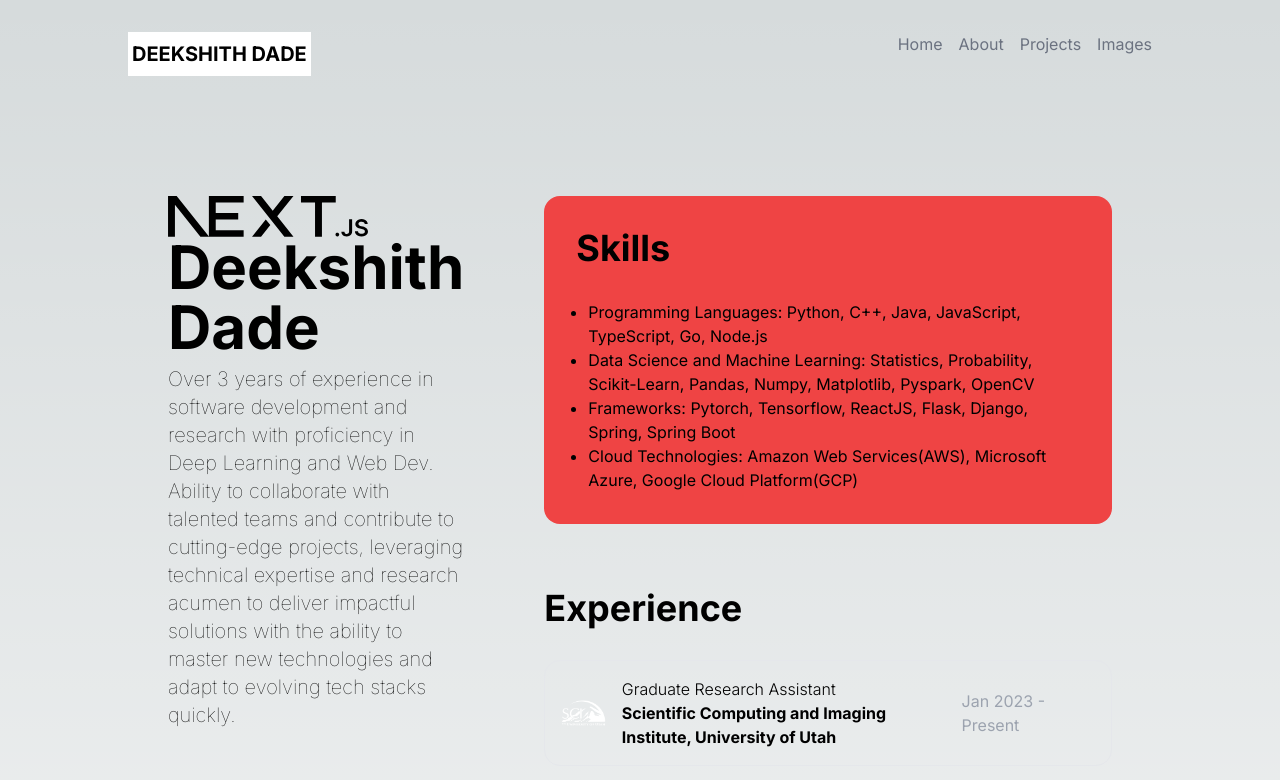
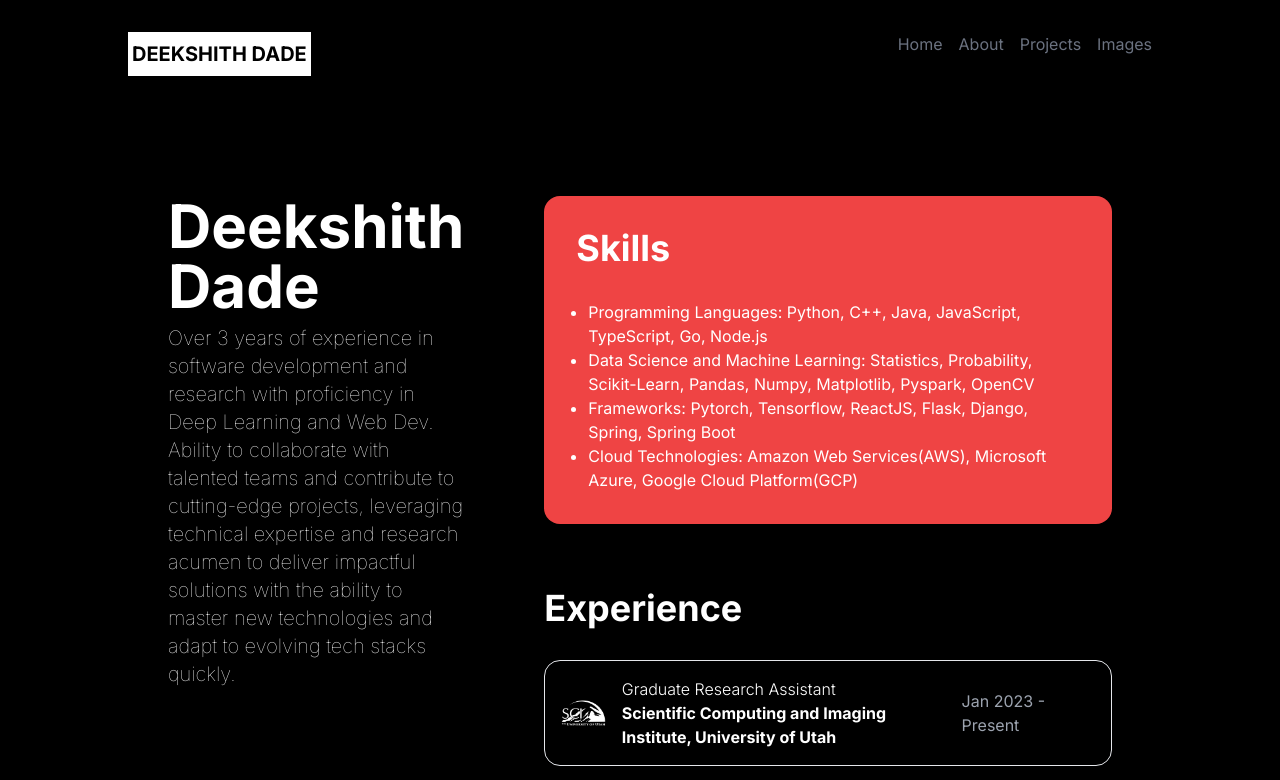
Before and after one commit to Deekshith-Dade/Deekshith-Dade.github.io, a Next.js app: page /about in a window 1280 px wide. Shown: the top 780 px of the page. Built offline with nearby package versions, Linux system fonts and the light colour scheme.

Commit message:
style changes

```diff
--- a/src/app/about/page.jsx
+++ b/src/app/about/page.jsx
@@ -32,13 +32,7 @@
         <Navbar />
         <div className='flex-row lg:flex my-20 px-0 lg:px-16 xl:px-32'>
           <div className='basis-1/2 m-10'>
-            <Image
-              src={'/next.svg'}
-              alt='Profile'
-              width={200}
-              height={200}
-              className=''
-            />
+
             <h1 className='font-bold text-4xl sm:text-6xl'>Deekshith Dade</h1>
             <p className='my-2 text-xl font-thin'>Over 3 years of experience in software development and research with proficiency in Deep Learning and Web Dev. Ability to
               collaborate with talented teams and contribute to cutting-edge projects, leveraging technical expertise and research acumen
--- a/src/app/globals.css
+++ b/src/app/globals.css
@@ -3,18 +3,11 @@
 @tailwind utilities;
 
 :root {
-  --foreground-rgb: 0, 0, 0;
-  --background-start-rgb: 214, 219, 220;
-  --background-end-rgb: 255, 255, 255;
+  --foreground-rgb: 255, 255, 255;
+  --background-start-rgb: 0, 0, 0;
+  --background-end-rgb: 0, 0, 0;
 }
 
-@media (prefers-color-scheme: dark) {
-  :root {
-    --foreground-rgb: 255, 255, 255;
-    --background-start-rgb: 0, 0, 0;
-    --background-end-rgb: 0, 0, 0;
-  }
-}
 
 body {
   color: rgb(var(--foreground-rgb));
```
